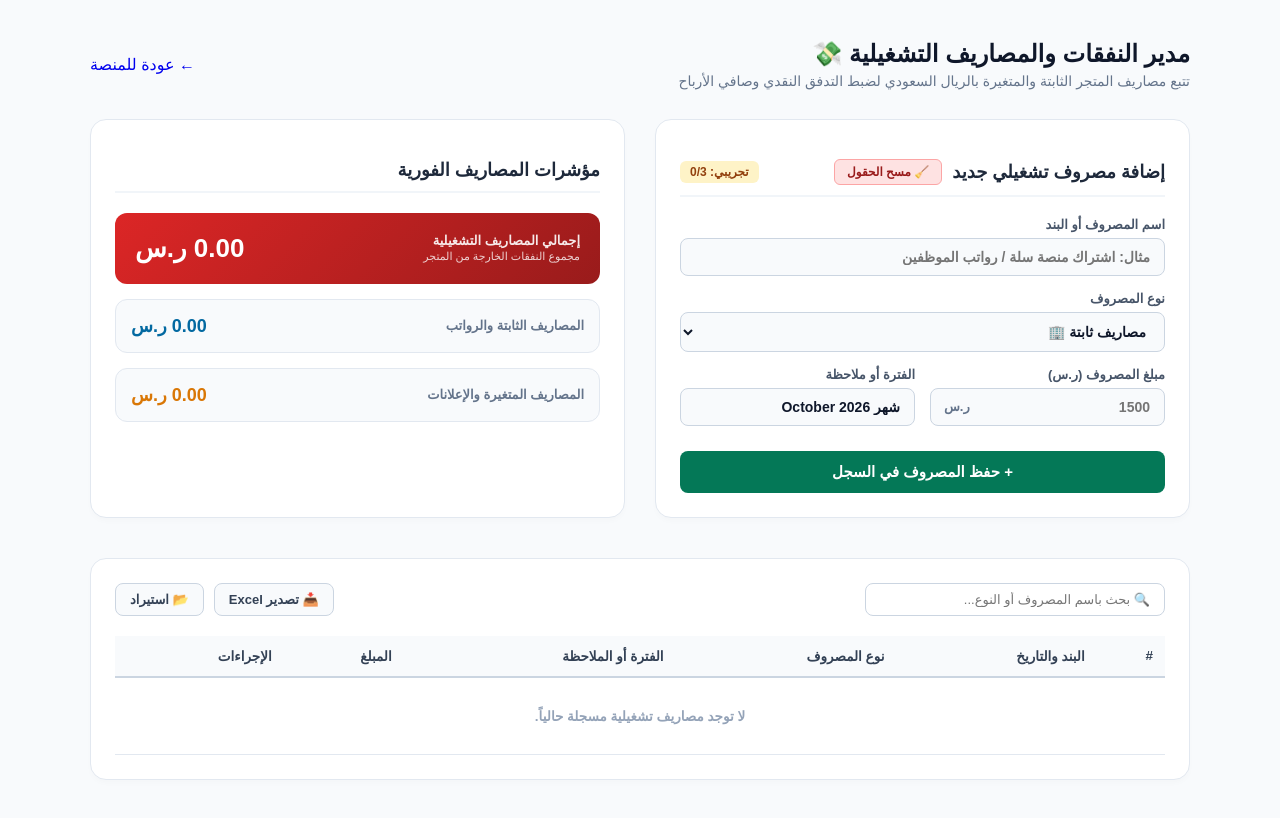
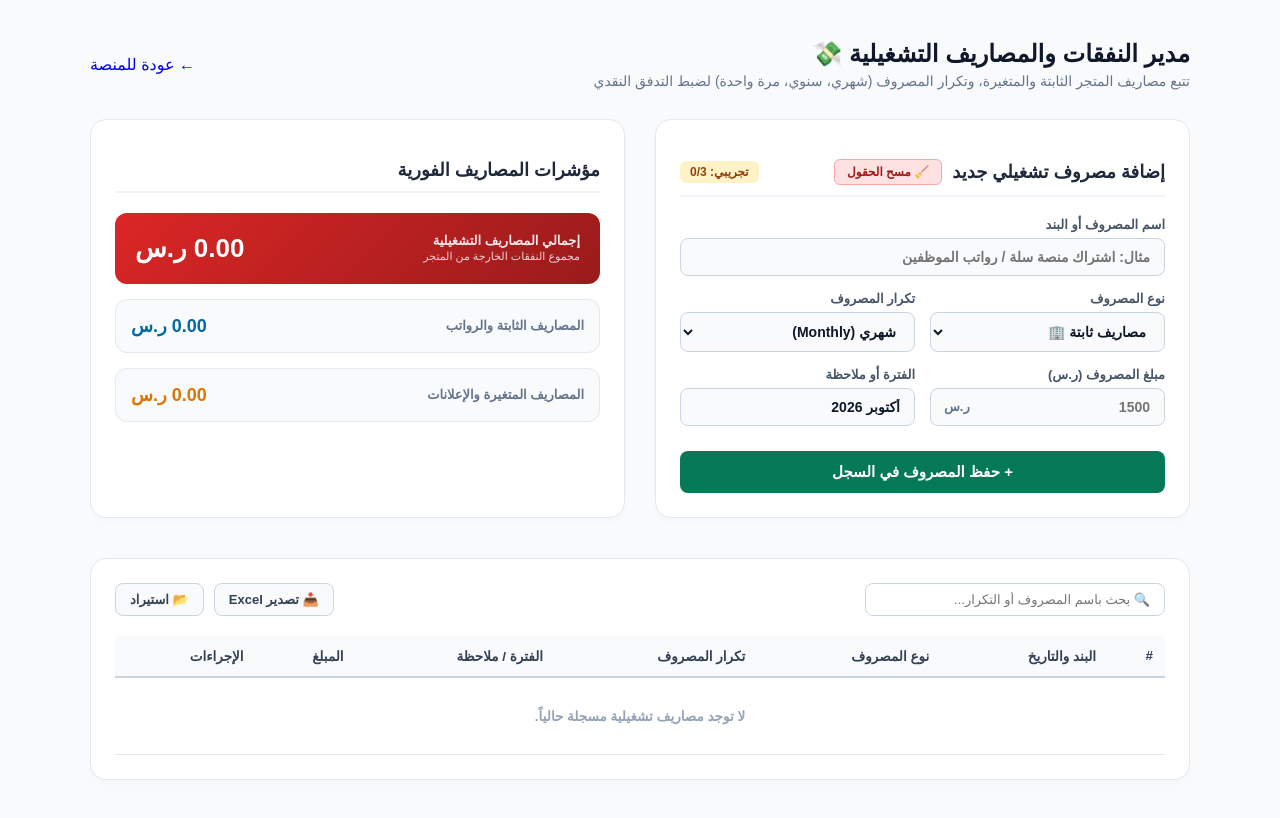
Before and after one commit to engaziasa-lang/engazia-app, a Next.js app: page /hub/sa/expenses in a window 1280 px wide. Built offline with nearby package versions, Linux system fonts and the light colour scheme.

Commit message:
Update page.tsx

```diff
--- a/app/hub/sa/expenses/page.tsx
+++ b/app/hub/sa/expenses/page.tsx
@@ -6,7 +6,8 @@ import Link from 'next/link';
 interface ExpenseItem {
   id: string;
   expenseName: string;
-  expenseType: string; // ثابتة أو متغيرة
+  expenseType: string;
+  recurrence: string; // تكرار المصروف (شهري، سنوي، مرة واحدة)
   amount: number;
   periodOrNote: string;
   createdAt?: string;
@@ -16,8 +17,9 @@ export default function ExpensesManagerSA() {
   const [expenseName, setExpenseName] = useState<string>('');
   const [typeSelect, setTypeSelect] = useState<string>('مصاريف ثابتة');
   const [customType, setCustomType] = useState<string>('مصاريف ثابتة');
+  const [recurrence, setRecurrence] = useState<string>('شهري (Monthly)'); // الميزة الجديدة
   const [amount, setAmount] = useState<number | ''>('');
-  const [periodOrNote, setPeriodOrNote] = useState<string>('شهر October 2026');
+  const [periodOrNote, setPeriodOrNote] = useState<string>('أكتوبر 2026');
 
   const [items, setItems] = useState<ExpenseItem[]>([]);
   const [searchQuery, setSearchQuery] = useState<string>('');
@@ -55,8 +57,9 @@ export default function ExpensesManagerSA() {
     setExpenseName('');
     setTypeSelect('مصاريف ثابتة');
     setCustomType('مصاريف ثابتة');
+    setRecurrence('شهري (Monthly)');
     setAmount('');
-    setPeriodOrNote('شهر October 2026');
+    setPeriodOrNote('أكتوبر 2026');
     setEditingId(null);
   };
 
@@ -81,6 +84,7 @@ export default function ExpensesManagerSA() {
         ...item,
         expenseName,
         expenseType: finalType,
+        recurrence,
         amount: expAmount,
         periodOrNote,
         createdAt: item.createdAt || formattedDate
@@ -93,6 +97,7 @@ export default function ExpensesManagerSA() {
         id: Date.now().toString(),
         expenseName,
         expenseType: finalType,
+        recurrence,
         amount: expAmount,
         periodOrNote,
         createdAt: formattedDate
@@ -114,6 +119,7 @@ export default function ExpensesManagerSA() {
       setTypeSelect('نوع آخر (كتابة يدوية)');
       setCustomType(item.expenseType);
     }
+    setRecurrence(item.recurrence || 'شهري (Monthly)');
     setAmount(item.amount);
     setPeriodOrNote(item.periodOrNote);
     setEditingId(item.id);
@@ -156,6 +162,7 @@ export default function ExpensesManagerSA() {
                 <th>اسم المصروف البند</th>
                 <th>التاريخ والوقت</th>
                 <th>نوع المصروف</th>
+                <th>تكرار المصروف</th>
                 <th>الفترة أو الملاحظة</th>
                 <th>المبلغ (ر.س)</th>
               </tr>
@@ -170,6 +177,7 @@ export default function ExpensesManagerSA() {
           <td>${row.expenseName}</td>
           <td>${row.createdAt || '-'}</td>
           <td>${row.expenseType}</td>
+          <td>${row.recurrence || 'شهري (Monthly)'}</td>
           <td>${row.periodOrNote}</td>
           <td>${row.amount}</td>
         </tr>
@@ -180,7 +188,7 @@ export default function ExpensesManagerSA() {
             </tbody>
             <tfoot>
               <tr class="tfoot-row">
-                <td colspan="5">إجمالي المصاريف التشغيلية</td>
+                <td colspan="6">إجمالي المصاريف التشغيلية</td>
                 <td>${grandTotalExpenses.toFixed(2)} ر.س</td>
               </tr>
             </tfoot>
@@ -220,6 +228,7 @@ export default function ExpensesManagerSA() {
   const filteredItems = items.filter(item =>
     item.expenseName.toLowerCase().includes(searchQuery.toLowerCase()) ||
     item.expenseType.toLowerCase().includes(searchQuery.toLowerCase()) ||
+    (item.recurrence || '').toLowerCase().includes(searchQuery.toLowerCase()) ||
     item.periodOrNote.toLowerCase().includes(searchQuery.toLowerCase())
   );
 
@@ -293,7 +302,7 @@ export default function ExpensesManagerSA() {
       <div className="header">
         <div className="title-box">
           <h1>مدير النفقات والمصاريف التشغيلية 💸</h1>
-          <p>تتبع مصاريف المتجر الثابتة والمتغيرة بالريال السعودي لضبط التدفق النقدي وصافي الأرباح</p>
+          <p>تتبع مصاريف المتجر الثابتة والمتغيرة، وتكرار المصروف (شهري، سنوي، مرة واحدة) لضبط التدفق النقدي</p>
         </div>
         <Link href="/hub/sa" className="back-btn">
           <span>←</span> عودة للمنصة
@@ -321,9 +330,10 @@ export default function ExpensesManagerSA() {
               </div>
             </div>
 
+            <div className="form-row">
               <div className="input-group">
                 <label>نوع المصروف</label>
-              <div className="input-wrapper" style={{ marginBottom: '8px' }}>
+                <div className="input-wrapper">
                   <select value={typeSelect} onChange={handleSelectChange}>
                     <option value="مصاريف ثابتة">مصاريف ثابتة 🏢</option>
                     <option value="مصاريف متغيرة">مصاريف متغيرة 📦</option>
@@ -334,8 +344,23 @@ export default function ExpensesManagerSA() {
                     <option value="نوع آخر (كتابة يدوية)">➕ نوع آخر (كتابة يدوية)</option>
                   </select>
                 </div>
+              </div>
+
+              <div className="input-group">
+                <label>تكرار المصروف</label>
+                <div className="input-wrapper">
+                  <select value={recurrence} onChange={(e) => setRecurrence(e.target.value)}>
+                    <option value="شهري (Monthly)">شهري (Monthly)</option>
+                    <option value="سنوي (Yearly)">سنوي (Yearly)</option>
+                    <option value="مرة واحدة (One-time)">مرة واحدة (One-time)</option>
+                  </select>
+                </div>
+              </div>
+            </div>
 
             {typeSelect === 'نوع آخر (كتابة يدوية)' && (
+              <div className="input-group">
+                <label>اكتب نوع المصروف المخصص</label>
                 <div className="input-wrapper">
                   <input
                     type="text"
@@ -345,8 +370,8 @@ export default function ExpensesManagerSA() {
                     required
                   />
                 </div>
+              </div>
             )}
-            </div>
 
             <div className="form-row">
               <div className="input-group">
@@ -359,7 +384,7 @@ export default function ExpensesManagerSA() {
               <div className="input-group">
                 <label>الفترة أو ملاحظة</label>
                 <div className="input-wrapper">
-                  <input type="text" value={periodOrNote} onChange={(e) => setPeriodOrNote(e.target.value)} placeholder="شهر أكتوبر 2026" required />
+                  <input type="text" value={periodOrNote} onChange={(e) => setPeriodOrNote(e.target.value)} placeholder="أكتوبر 2026" required />
                 </div>
               </div>
             </div>
@@ -402,7 +427,7 @@ export default function ExpensesManagerSA() {
           <input
             type="text"
             className="search-input"
-            placeholder="🔍 بحث باسم المصروف أو النوع..."
+            placeholder="🔍 بحث باسم المصروف أو التكرار..."
             value={searchQuery}
             onChange={(e) => setSearchQuery(e.target.value)}
           />
@@ -420,7 +445,8 @@ export default function ExpensesManagerSA() {
                 <th>#</th>
                 <th>البند والتاريخ</th>
                 <th>نوع المصروف</th>
-                <th>الفترة أو الملاحظة</th>
+                <th>تكرار المصروف</th>
+                <th>الفترة / ملاحظة</th>
                 <th>المبلغ</th>
                 <th>الإجراءات</th>
               </tr>
@@ -428,7 +454,7 @@ export default function ExpensesManagerSA() {
             <tbody>
               {filteredItems.length === 0 ? (
                 <tr>
-                  <td colSpan={6} style={{ textAlign: 'center', color: '#94a3b8', padding: '30px 0' }}>
+                  <td colSpan={7} style={{ textAlign: 'center', color: '#94a3b8', padding: '30px 0' }}>
                     لا توجد مصاريف تشغيلية مسجلة حالياً.
                   </td>
                 </tr>
@@ -441,6 +467,11 @@ export default function ExpensesManagerSA() {
                       {item.createdAt && <div style={{ fontSize: '11px', color: '#64748b', marginTop: '4px', fontWeight: 600 }}>🕒 {item.createdAt}</div>}
                     </td>
                     <td><span style={{ fontWeight: 800, color: '#0369a1' }}>{item.expenseType}</span></td>
+                    <td>
+                      <span style={{ fontWeight: 800, color: item.recurrence?.includes('شهري') ? '#047857' : item.recurrence?.includes('سنوي') ? '#d97706' : '#475569', background: '#f8fafc', padding: '3px 8px', borderRadius: '6px', fontSize: '12px' }}>
+                        {item.recurrence || 'شهري (Monthly)'}
+                      </span>
+                    </td>
                     <td>{item.periodOrNote}</td>
                     <td style={{ fontWeight: 900, color: '#dc2626' }}>{item.amount} ر.س</td>
                     <td>
@@ -456,7 +487,7 @@ export default function ExpensesManagerSA() {
             {filteredItems.length > 0 && (
               <tfoot>
                 <tr className="tfoot-row">
-                  <td colSpan={4} style={{ textAlign: 'center' }}>الإجمالي الكلي للمصاريف</td>
+                  <td colSpan={5} style={{ textAlign: 'center' }}>الإجمالي الكلي للمصاريف</td>
                   <td style={{ color: '#dc2626' }}>{grandTotalExpenses.toFixed(2)} ر.س</td>
                   <td></td>
                 </tr>
```
Lines whose indentation alone changed are shown as unchanged.
